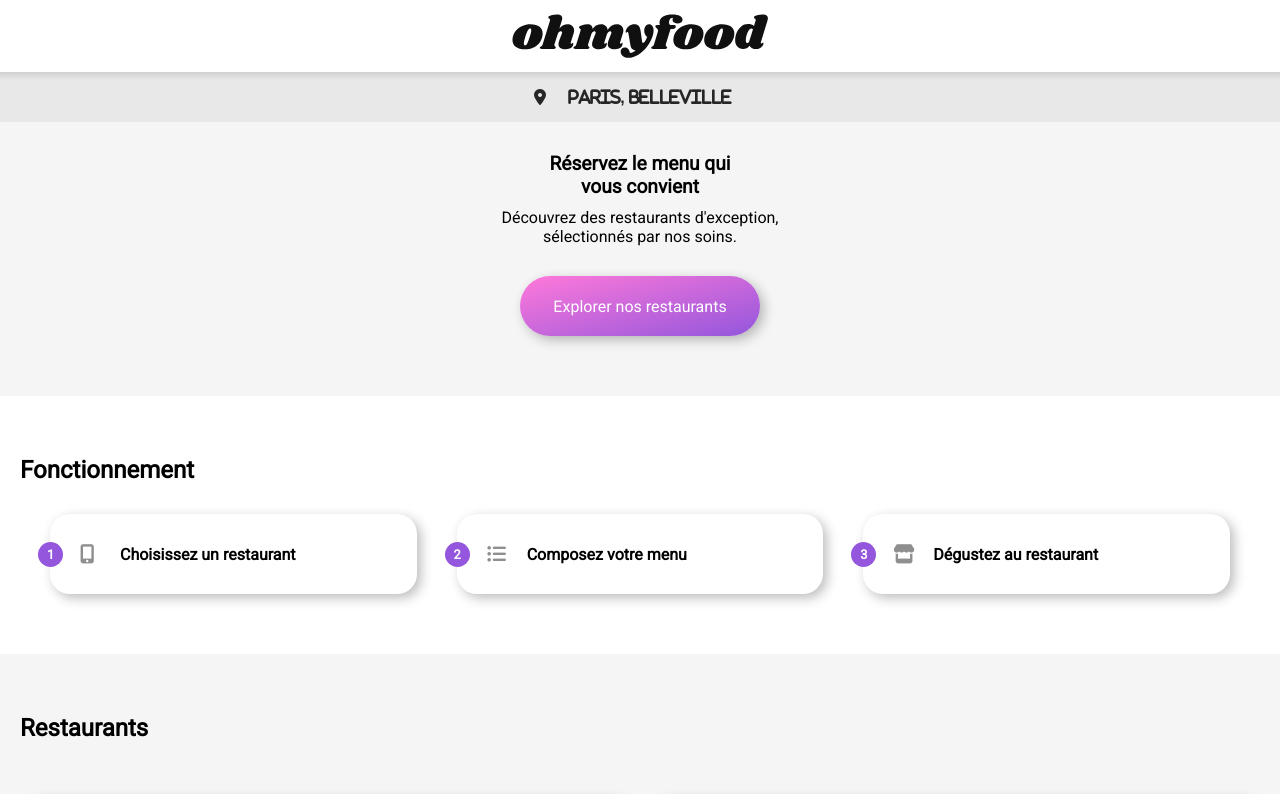
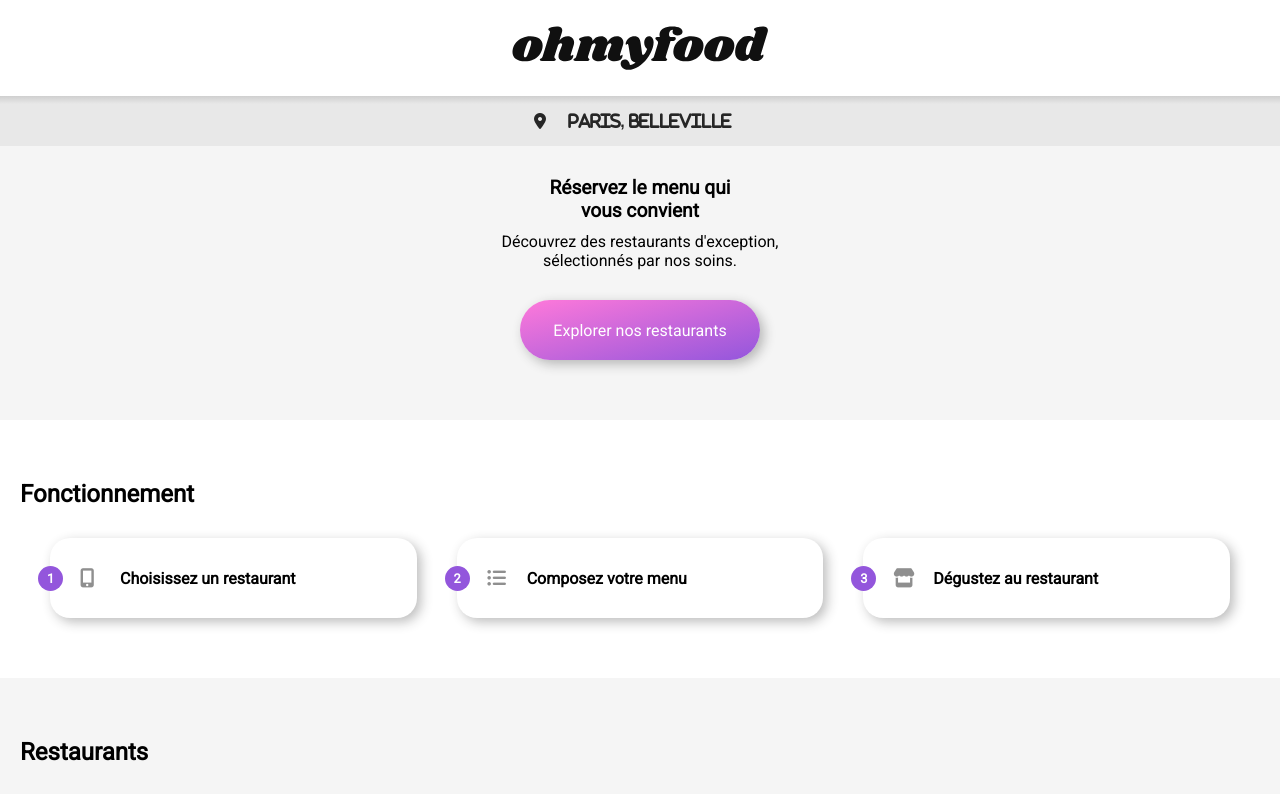
Before and after one commit to SNM07/CM_3_05022021, a website: page index.html in a window 1280 px wide. Shown: the top 794 px of the page. Drawn offline with nearby package versions, Linux system fonts and the light colour scheme; grey boxes are pictures that could not be loaded; a web font is replaced by a local one.

Commit message:
SCSS v5-c

```diff
--- a/sass/Layouts/_header.scss
+++ b/sass/Layouts/_header.scss
@@ -2,6 +2,9 @@
   display: flex;
   flex-direction: row;
   margin: 14px;
+  @include large-only {
+    margin: 26px;
+  }
   & > .headerItems {
     flex-basis: 100%;
     align-self: center;
@@ -10,7 +13,7 @@
     & > img {
       width: 10rem;
       margin: auto;
-      @include large-only{
+      @include large-only {
         width: 16rem;
       }
     }
```
Also changed, not shown: css/style.css, 1 other file.
